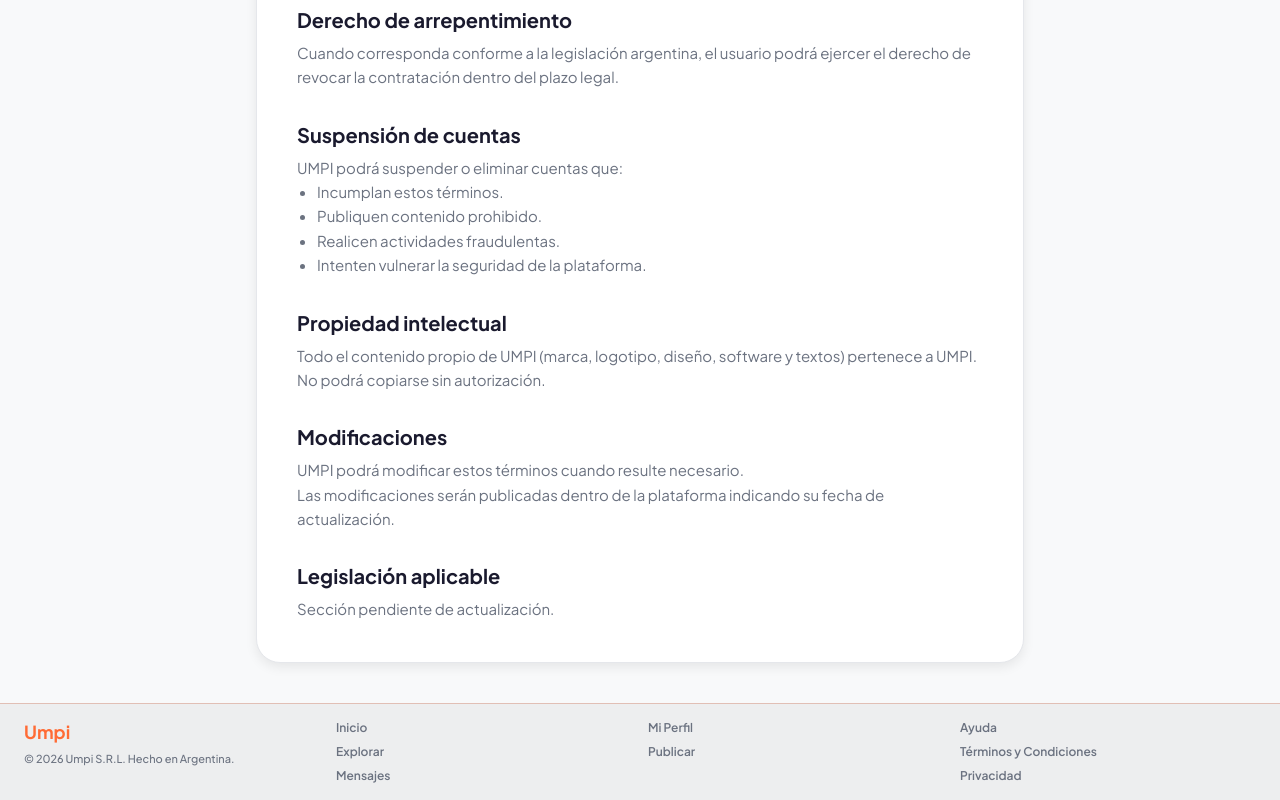
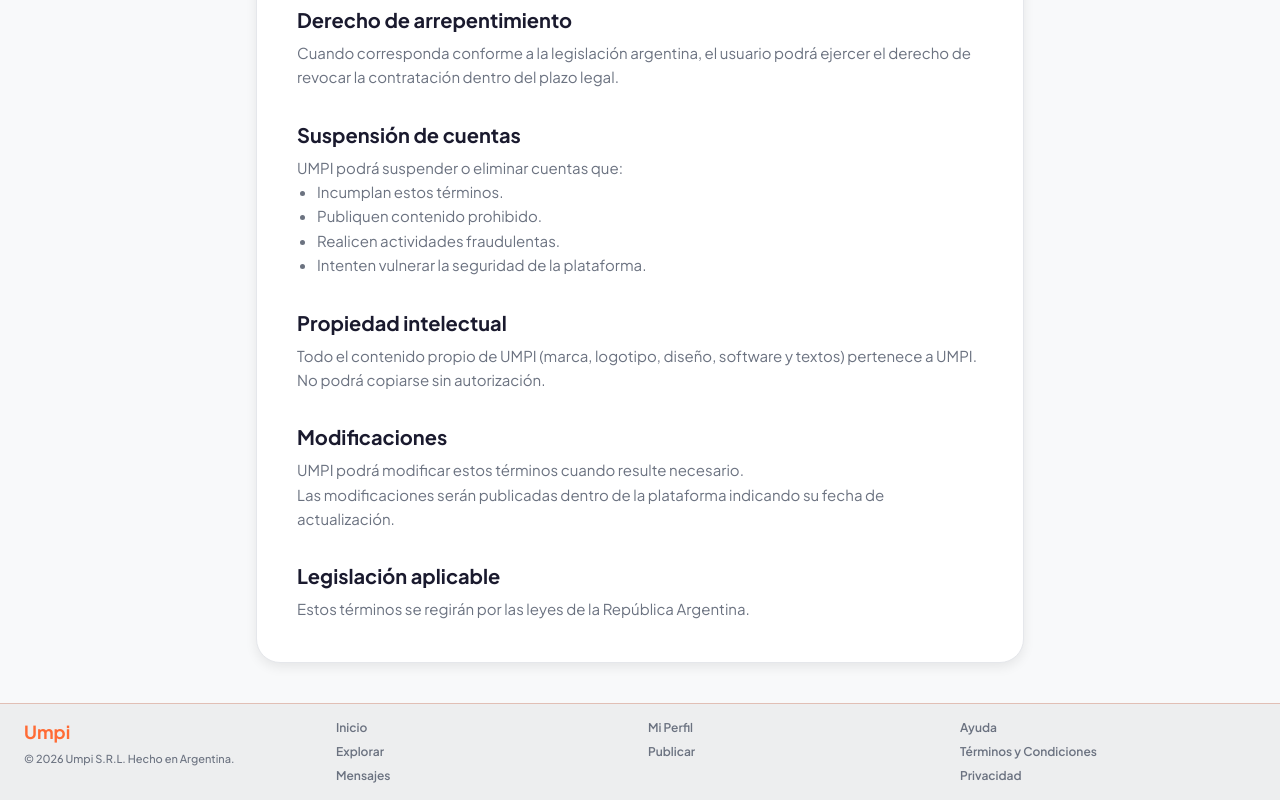
Before and after one commit to javaPhpMyAdmin/umpi-web, a React (Vite) app in the folder umpi-web/: page /terminos in a window 1280 px wide. Shown: the part 1598-2398 px from the top of the page. Built offline with nearby package versions, Linux system fonts and the light colour scheme; no server answers.

Commit message:
fix(legal): add section 12 governing-law text to terms

```diff
--- a/umpi-web/src/features/legal/pages/TermsPage.tsx
+++ b/umpi-web/src/features/legal/pages/TermsPage.tsx
@@ -180,15 +180,12 @@
         </p>
       </section>
 
-      {/* Section 12 (Legislación aplicable) body is pending client text —
-          do not invent legal copy. Neutral placeholder until the client
-          delivers the section text. */}
       <section>
         <h2 className="font-header-md text-header-md text-text-deep mb-2">
           Legislación aplicable
         </h2>
         <p className="text-text-secondary leading-relaxed">
-          Sección pendiente de actualización.
+          Estos términos se regirán por las leyes de la República Argentina.
         </p>
       </section>
     </LegalPageLayout>
```
